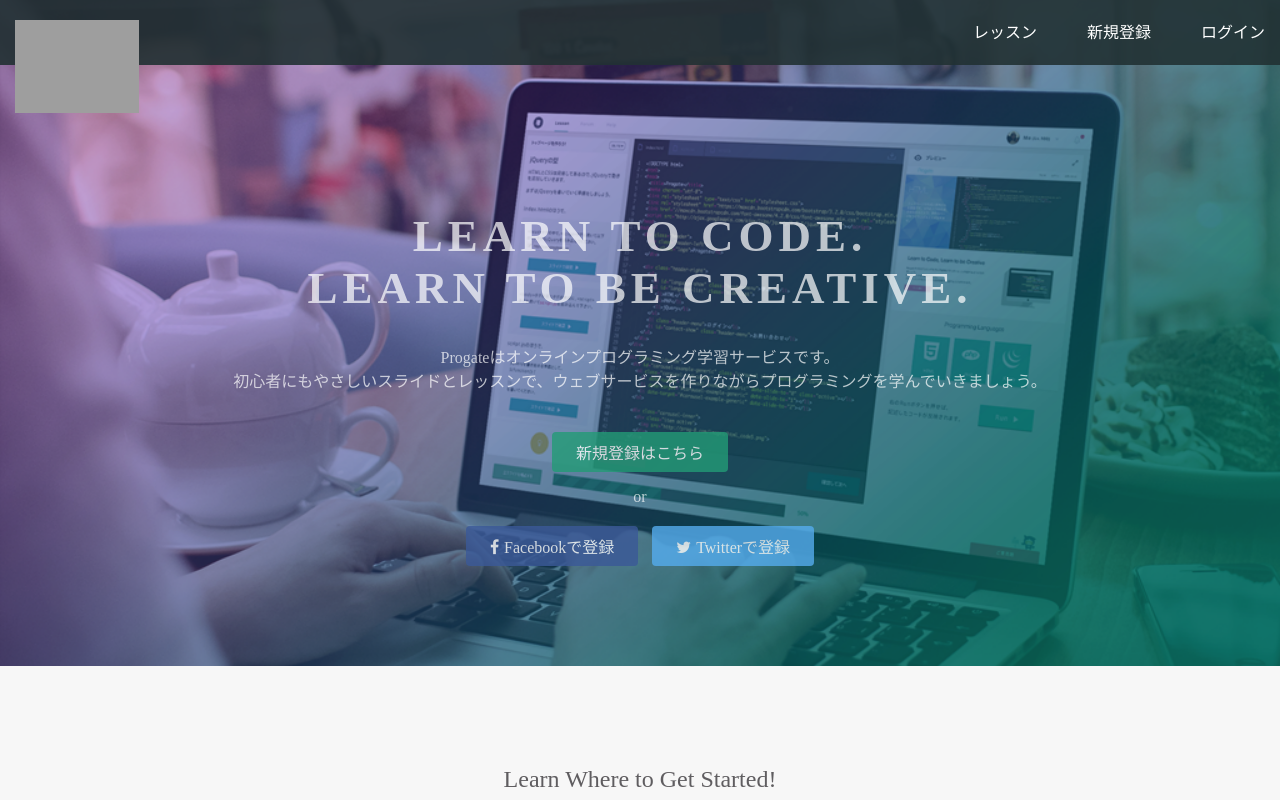
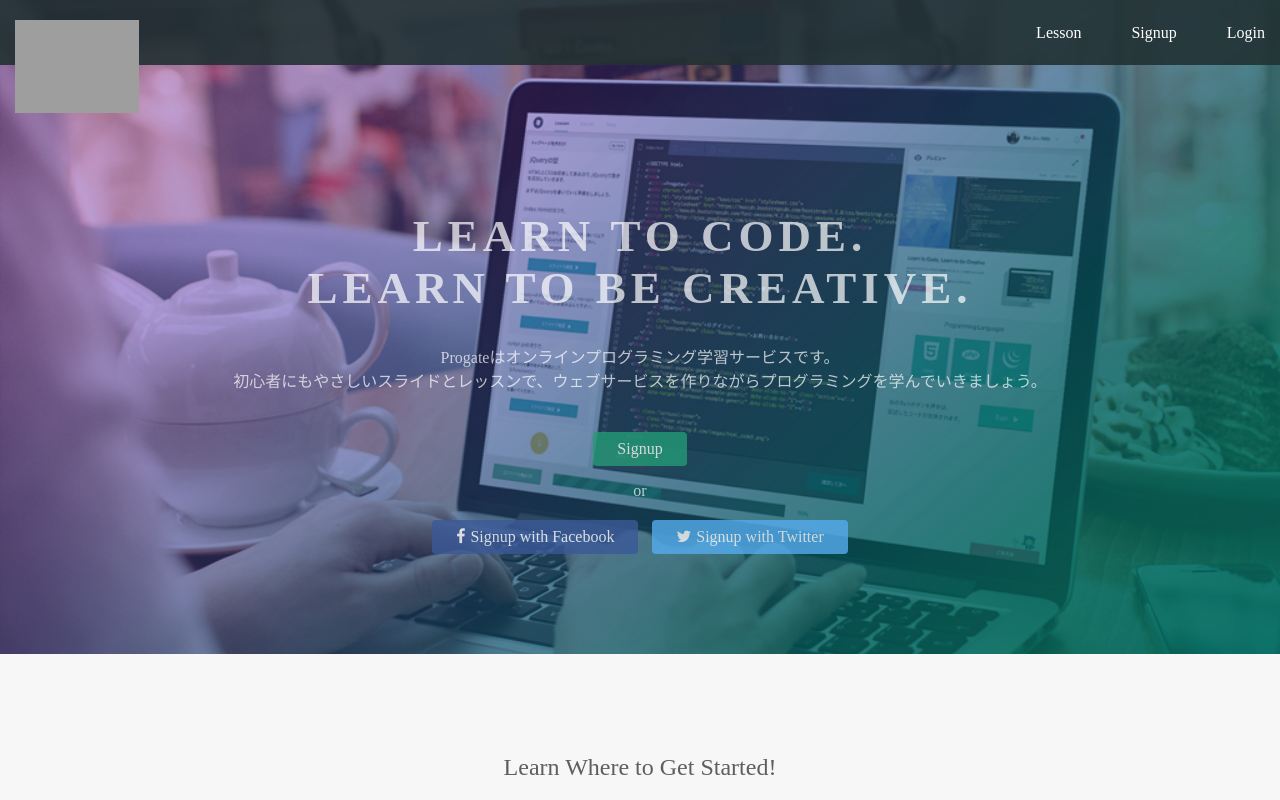
Before and after one commit to jinger-box/eikaiwa, a plain HTML site: page index.html in a window 1280 px wide. Shown: the top 800 px of the page. Drawn offline with Linux system fonts and the light colour scheme; grey boxes are pictures that could not be loaded.

Commit message:
Update index.html

```diff
--- a/index.html
+++ b/index.html
@@ -3,7 +3,7 @@
 <head>
   <meta charset="utf-8">
   <meta name="viewport" content="width=device-width, initial-scale=1.0">
-  <title>Progate</title>
+  <title>Online English Lesson</title>
   <link href="https://maxcdn.bootstrapcdn.com/font-awesome/4.7.0/css/font-awesome.min.css" rel="stylesheet" integrity="sha384-wvfXpqpZZVQGK6TAh5PVlGOfQNHSoD2xbE+QkPxCAFlNEevoEH3Sl0sibVcOQVnN" crossorigin="anonymous">
   <link rel="stylesheet" type="text/css" href="stylesheet.css">
 </head>
@@ -15,9 +15,9 @@
       </div>
       <span class="fa fa-bars menu-icon"></span>
       <div class="header-right">
-        <a href="#">レッスン</a>
-        <a href="#">新規登録</a>
-        <a href="#" class="login">ログイン</a>
+        <a href="#">Lesson</a>
+        <a href="#">Signup</a>
+        <a href="#" class="login">Login</a>
       </div>
     </div>
   </header>
@@ -26,10 +26,10 @@
       <h1>LEARN TO CODE.<br>LEARN TO BE CREATIVE.</h1>
       <p>Progateはオンラインプログラミング学習サービスです。<br>初心者にもやさしいスライドとレッスンで、ウェブサービスを作りながらプログラミングを学んでいきましょう。</p>
       <div class="btn-wrapper">
-        <a href="#" class="btn signup">新規登録はこちら</a>
+        <a href="#" class="btn signup">Signup</a>
         <p>or</p>
-        <a href="#" class="btn facebook"><span class="fa fa-facebook"></span>Facebookで登録</a>
-        <a href="#" class="btn twitter"><span class="fa fa-twitter"></span>Twitterで登録</a>
+        <a href="#" class="btn facebook"><span class="fa fa-facebook"></span>Signup with Facebook</a>
+        <a href="#" class="btn twitter"><span class="fa fa-twitter"></span>Signup with Twitter</a>
       </div>
     </div>
   </div>
```
